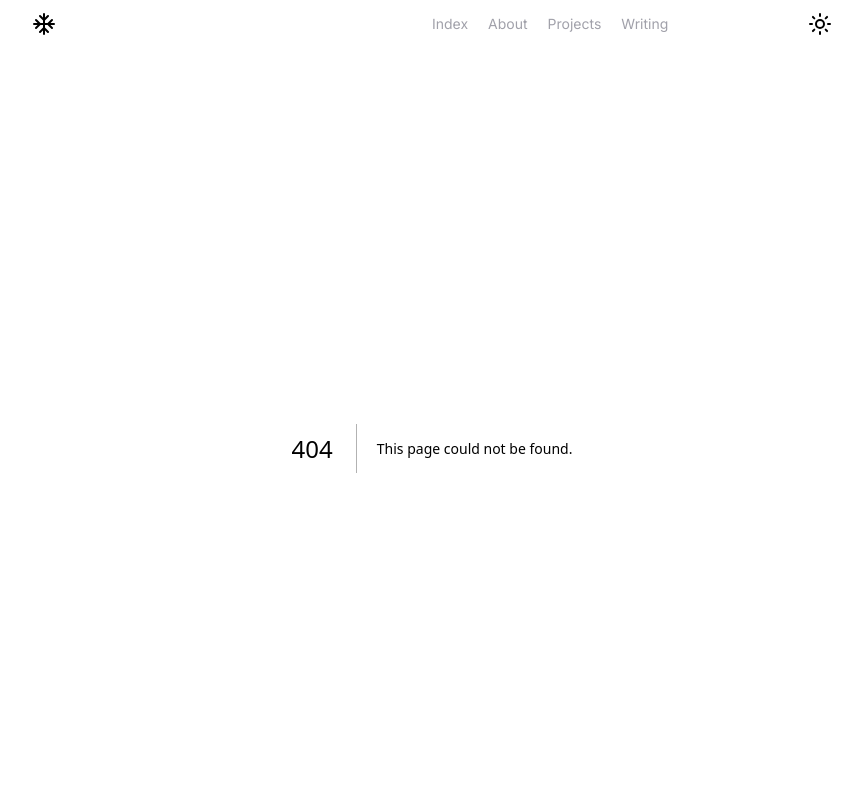
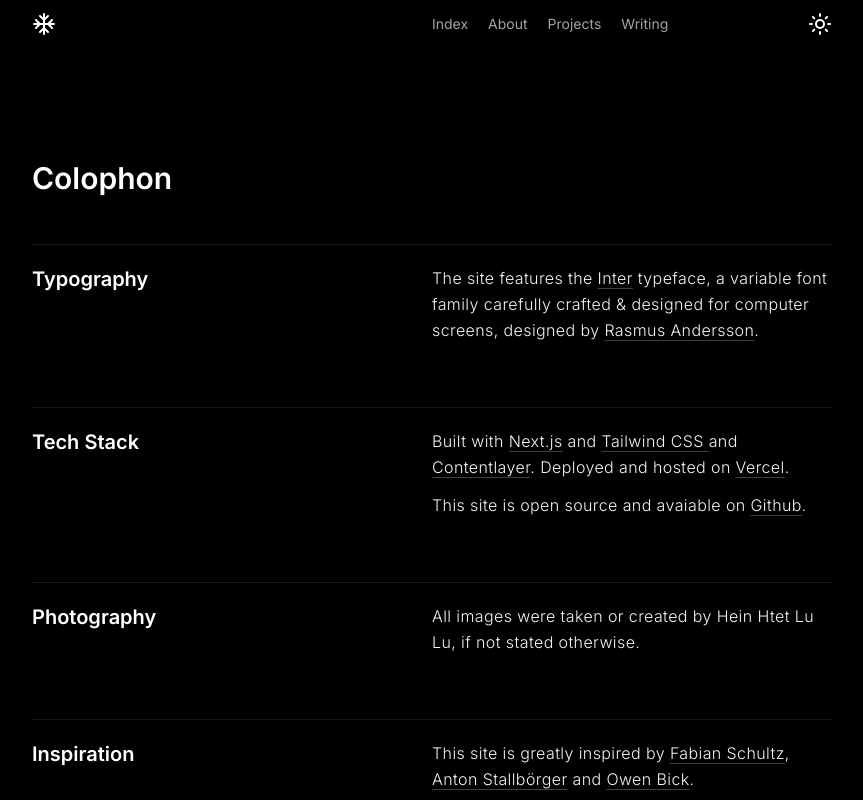
Before and after one commit to JstVex/portfolio, a Next.js app: page /colophon in a window 1280 px wide. Before the commit this address had no page. Shown: the top 800 px of the page, without its empty margins (208-1071 px from the left). Built offline with nearby package versions, Linux system fonts and the light colour scheme.

Commit message:
Implement colophon

```diff
--- /dev/null
+++ b/app/colophon/page.tsx
@@ -0,0 +1,82 @@
+import Main from "@/components/Layouts";
+import Section from "@/components/Layouts/Section";
+
+const Colophon = () => {
+    return (
+        <Main>
+            <div className="mb-12">
+                <h1 className="text-3xl font-semibold">
+                    Colophon
+                </h1>
+            </div>
+            <Section title="Typography">
+                <p className="text-base font-light tracking-wide leading-relaxed text-zinc-100">
+                    The site features the{" "}
+                    <a className="underline underline-offset-4 decoration-zinc-700 transition-colors hover:decoration-zinc-500" target="_blank" href="https://rsms.me/inter/">
+                        Inter
+                    </a>{" "}
+                    typeface, a variable font family carefully crafted & designed for
+                    computer screens, designed by{" "}
+                    <a className="underline underline-offset-4 decoration-zinc-700 transition-colors hover:decoration-zinc-500" target="_blank" href="https://rsms.me">
+                        Rasmus Andersson
+                    </a>
+                    .
+                </p>
+            </Section>
+            <Section title="Tech Stack">
+                <div className="text-base font-light tracking-wide leading-relaxed text-zinc-100">
+                    <p>
+                        Built with {" "}
+                        <a className="underline underline-offset-4 decoration-zinc-700 transition-colors hover:decoration-zinc-500" target="_blank" href="https://nextjs.org/">
+                            Next.js
+                        </a>{" "}
+                        and {""}
+                        <a className="underline underline-offset-4 decoration-zinc-700 transition-colors hover:decoration-zinc-500" target="_blank" href="https://tailwindcss.com/">
+                            Tailwind CSS {""}
+                        </a>
+                        and {""}
+                        <a className="underline underline-offset-4 decoration-zinc-700 transition-colors hover:decoration-zinc-500" target="_blank" href="https://contentlayer.dev/">
+                            Contentlayer
+                        </a>
+                        . Deployed and hosted on {" "}
+                        <a className="underline underline-offset-4 decoration-zinc-700 transition-colors hover:decoration-zinc-500" target="_blank" href="https://vercel.com/">
+                            Vercel
+                        </a>
+                        .
+                    </p>
+                    <p className="mt-3">
+                        This site is open source and avaiable on {" "}
+                        <a className="underline underline-offset-4 decoration-zinc-700 transition-colors hover:decoration-zinc-500" target="_blank" href="https://vercel.com/">
+                            Github
+                        </a>
+                        .
+                    </p>
+                </div>
+            </Section>
+            <Section title="Photography">
+                <p className="text-base font-light tracking-wide leading-relaxed text-zinc-100">
+                    All images were taken or created by Hein Htet Lu Lu, if not stated otherwise.
+                </p>
+            </Section>
+            <Section title="Inspiration">
+                <p className="text-base font-light tracking-wide leading-relaxed text-zinc-100">
+                    This site is greatly inspired by {""}
+                    <a className="underline underline-offset-4 decoration-zinc-700 transition-colors hover:decoration-zinc-500" target="_blank" href="https://www.fabianschultz.com/">
+                        Fabian Schultz
+                    </a>
+                    , {""}
+                    <a className="underline underline-offset-4 decoration-zinc-700 transition-colors hover:decoration-zinc-500" target="_blank" href="https://antonstallboerger.com/">
+                        Anton Stallbörger
+                    </a> {" "}
+                    and {" "}
+                    <a className="underline underline-offset-4 decoration-zinc-700 transition-colors hover:decoration-zinc-500" target="_blank" href="https://owenbick.com/">
+                        Owen Bick
+                    </a>
+                    .
+                </p>
+            </Section>
+        </Main>
+    );
+}
+
+export default Colophon;
```
